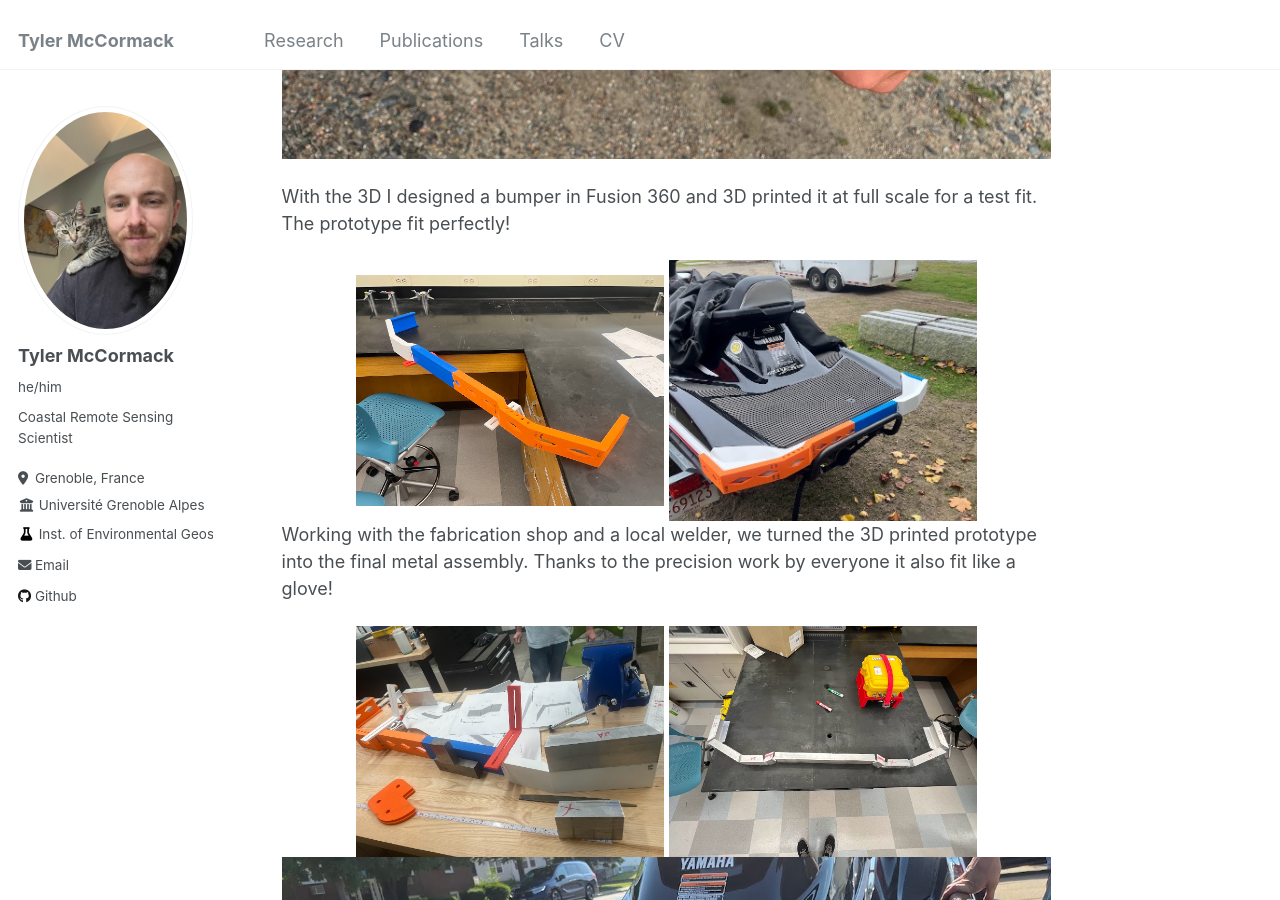
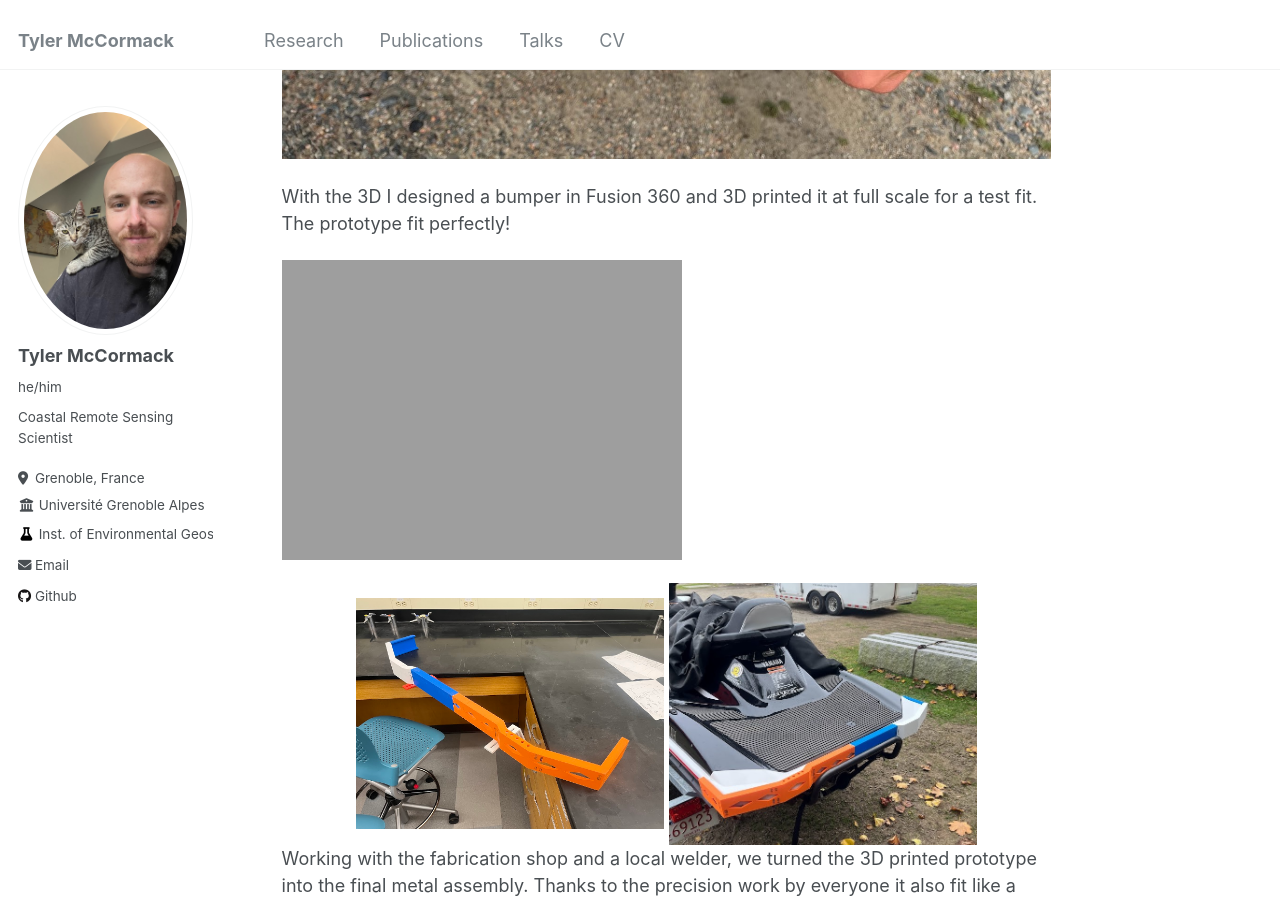
Before and after one commit to tylermccormack-research/tylermccormack-research.github.io, a Jekyll site: the page built from _portfolio/jetski.md, in a window 1280 px wide and 900 px high, scrolled down 1648 px. Built offline with Jekyll 4.4.1, drawn with Linux system fonts in a browser that asks for light colours.

Commit message:
Update jetski.md

```diff
--- a/_portfolio/jetski.md
+++ b/_portfolio/jetski.md
@@ -12,12 +12,13 @@ New England area. This was not an easy task but years of Facebook Marketplace ex
 
 ![Figure](https://tylermccormack-research.github.io/images/newJetskiDay.jpg "Newly acquired jetski")
 
-The next step was using structure from motion (SFM) to create a 3D rendering of the jetski to design the bumper. I took a video of the jetski while walking around it
-several times, each time with a slightly different angle. I split the videos into individual frames and uploaded them to Adobe Substance 3D Sampler. After trying various setting configurations, I had a 3D mesh of the jetski. Now using the checkboard I placed on the swim platform of the jetski during the video, I was able to transform it into a 1:1 scale 3D object.
+The next step was using structure from motion (SFM) to create a 3D rendering of the jetski to design the bumper. I took a video of the jetski while walking around it several times, each time with a slightly different angle. I split the videos into individual frames and uploaded them to Adobe Substance 3D Sampler. After trying various setting configurations, I had a 3D mesh of the jetski. Now using the checkboard I placed on the swim platform of the jetski during the video, I was able to transform it into a 1:1 scale 3D object.
 
 ![Figure](https://tylermccormack-research.github.io/images/jetskiHandMeasurements.jpg "Checkerboard and hand measurements for SFM calibration")
 
 With the 3D I designed a bumper in Fusion 360 and 3D printed it at full scale for a test fit. The prototype fit perfectly!
+
+![Figure](https://tylermccormack-research.github.io/images/jetski3D.gif "3D model of jetski with bumper prototype")
 
  <div align="center">
   <img src="https://tylermccormack-research.github.io/images/3dPrintedBumper_b.jpg" alt="3D Printed Jetski Bumper Prototype" width="40%">
```
